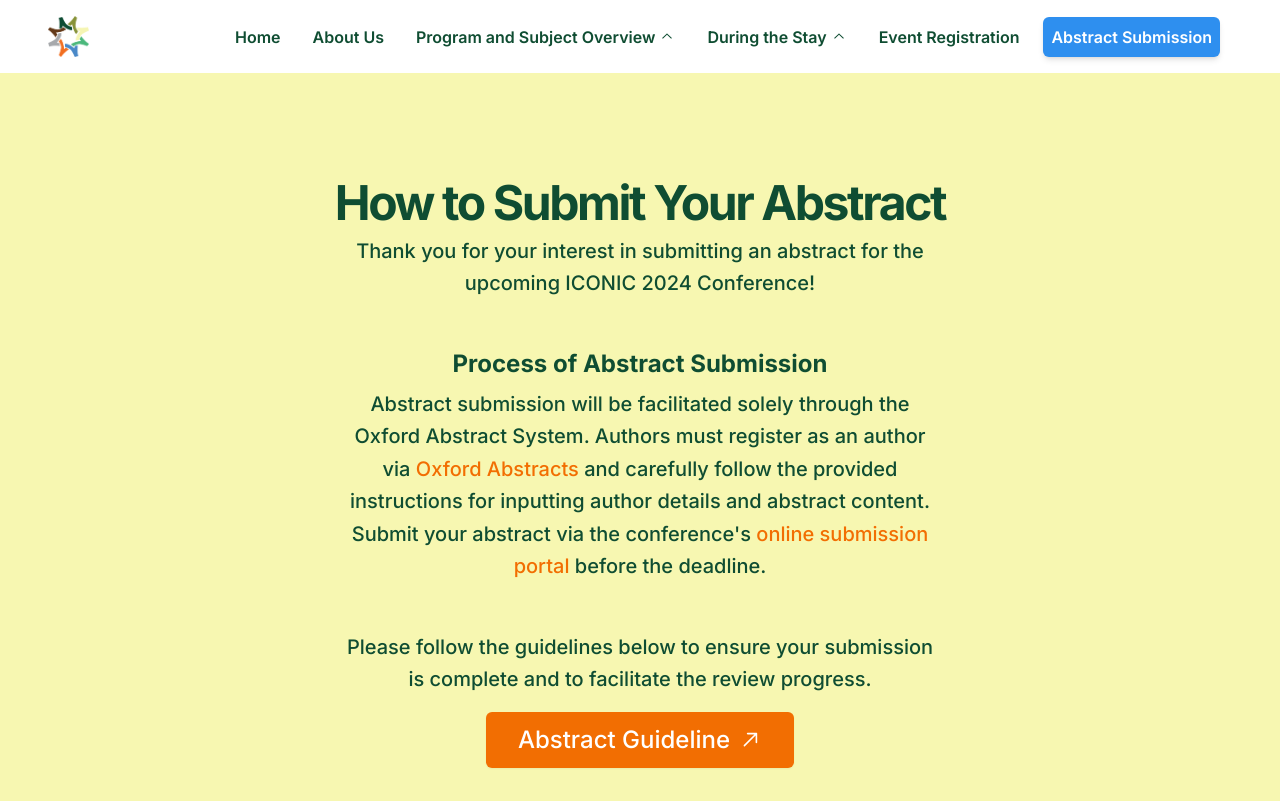
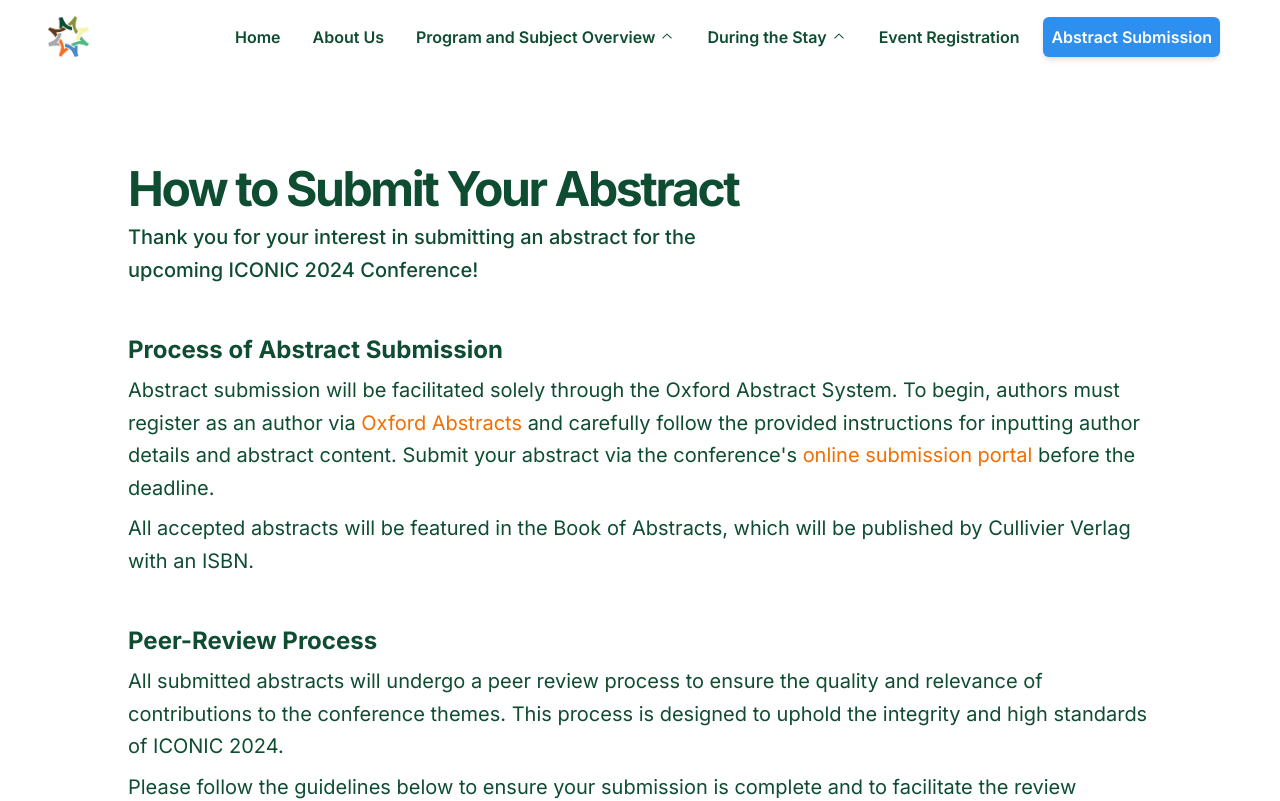
Before and after one commit to ppijerman/iconic-24, a Next.js app: page /submission in a window 1280 px wide. Shown: the top 801 px of the page. Built offline with nearby package versions, Linux system fonts and the light colour scheme; a web font is replaced by a local one.

Commit message:
updated several pages

```diff
--- a/app/during-the-stay/online-participant/page.tsx
+++ b/app/during-the-stay/online-participant/page.tsx
@@ -17,7 +17,7 @@ export default function OnlineParticipant() {
             asChild
             className="w-full bg-secondary text-white text-xl text-md md:w-auto mb-5 md:py-5 md:px-20 hover:bg-accent"
           >
-            <Link href="/register" >
+            <Link href="/event-registration" >
               Register here!
             </Link>
           </Button>
--- /dev/null
+++ b/app/event-registration/page.tsx
@@ -0,0 +1,11 @@
+import Image from "next/image";
+import dicoImage from "@/assets/dico.png";
+
+export default function Registration() {
+  return (
+    <div className="flex flex-col gap-10 min-h-screen items-center justify-center bg-white">
+      <Image src={dicoImage} alt="Dico" width={100} height={100} />
+      <h1 className="text-4xl font-bold">TO BE ANNOUNCED</h1>
+    </div>
+  );
+}
--- a/app/submission/page.tsx
+++ b/app/submission/page.tsx
@@ -3,22 +3,22 @@ import { ArrowTopRightIcon } from "@radix-ui/react-icons";
 
 export default function Page() {
   return (
-    <div className="w-full min-h-screen flex items-center justify-center space-y-6">
-      <div className="container space-y-4 text-center py-14">
-        <div className="space-y-2">
+    <main className="min-h-screen flex justify-center space-y-6 bg-white">
+      <div className="w-[80%] pb-15 pt-10 md:pt-20">
+        <div className="space-y-2 border-b-2 py-3 mb-10">
           <h1 className="text-3xl font-bold tracking-tighter sm:text-4xl md:text-5xl">
             How to Submit Your Abstract
           </h1>
-          <p className="mx-auto max-w-[600px] text-secondary md:text-xl/relaxed lg:text-base/relaxed xl:text-xl/relaxed dark:text-gray-400 font-medium">
+          <p className="max-w-[600px] text-secondary md:text-xl/relaxed lg:text-base/relaxed xl:text-xl/relaxed dark:text-gray-400 font-medium">
             Thank you for your interest in submitting an abstract for the
             upcoming ICONIC 2024 Conference!
           </p>
           <h1 className="text-2xl font-bold pt-10">
             Process of Abstract Submission
           </h1>
-          <p className="mx-auto max-w-[600px] text-secondary md:text-xl/relaxed lg:text-base/relaxed xl:text-xl/relaxed dark:text-gray-400 font-medium">
+          <p className="md:text-lg/relaxed lg:text-xl/relaxed xl:text-xl/relaxed font-normal">
             Abstract submission will be facilitated solely through the Oxford
-            Abstract System. Authors must register as an author via{" "}
+            Abstract System. To begin, authors must register as an author via{" "}
             <span className="text-accent">
               <a href="https://app.oxfordabstracts.com">Oxford Abstracts</a>
             </span>{" "}
@@ -32,7 +32,19 @@ export default function Page() {
             </span>{" "}
             before the deadline.
           </p>
-          <p className="mx-auto max-w-[600px] text-secondary md:text-xl/relaxed lg:text-base/relaxed xl:text-xl/relaxed dark:text-gray-400 font-medium pt-10">
+          <p className="text-base md:text-lg/relaxed lg:text-xl/relaxed xl:text-xl/relaxed font-normal">
+            All accepted abstracts will be featured in the Book of Abstracts,
+            which will be published by Cullivier Verlag with an ISBN.
+          </p>
+
+          <h1 className="text-2xl font-bold pt-10">Peer-Review Process</h1>
+          <p className="md:text-lg/relaxed lg:text-xl/relaxed xl:text-xl/relaxed font-normal">
+            All submitted abstracts will undergo a peer review process to ensure
+            the quality and relevance of contributions to the conference themes.
+            This process is designed to uphold the integrity and high standards
+            of ICONIC 2024.
+          </p>
+          <p className="md:text-lg/relaxed lg:text-xl/relaxed xl:text-xl/relaxed font-normal">
             Please follow the guidelines below to ensure your submission is
             complete and to facilitate the review progress.
           </p>
@@ -42,11 +54,11 @@ export default function Page() {
             className="inline-flex items-center justify-center rounded-md text-white bg-accent px-8 text-2xl font-medium shadow-sm transition-colors hover:bg-primary2 py-3"
             href="/submission/submission-guideline"
           >
-            Abstract Guideline
+            Submit Your Abstract
             <ArrowTopRightIcon className="w-6 h-6 ml-2" />
           </Link>
         </div>
       </div>
-    </div>
+    </main>
   );
 }
--- a/app/submission/submission-guideline/page.tsx
+++ b/app/submission/submission-guideline/page.tsx
@@ -40,16 +40,14 @@ export default function Page() {
   ];
 
   return (
-    <main className="flex flex-col bg-secondary text-primary items-center">
-      <div className="w-[80%] text-2xl flex flex-col items-center justify-center text-justify">
-        <div className="py-10 flex flex-col items-center justify-center w-full border-b-2">
-          <div className="flex flex-row gap-10 items-center justify-center py-10">
-            <h1 className="text-5xl md:text-6xl font-bold">
-              Abstract Submission
-            </h1>
-          </div>
+    <main className="flex flex-col bg-white text-secondary items-center">
+      <div className="w-[80%] text-xl flex flex-col items-center justify-center text-justify">
+        <div className="py-10 flex flex-col justify-center w-full border-b-2">
+          <h1 className="text-3xl my-10 md:text-5xl font-bold">
+            Abstract Submission
+          </h1>
 
-          <div className="py-10 my-10 h-fit px-5 md:px-0 md:h-[100px] flex flex-col md:flex-row items-center gap-2 md:gap-5 justify-center bg-accent2 w-full text-white rounded-md">
+          <div className="py-10 my-3 h-fit px-5 md:px-0 md:h-[100px] flex flex-col md:flex-row items-center gap-2 md:gap-5 justify-center bg-accent2 w-full text-white rounded-md">
             <Image
               src={dico}
               alt="dico logo iconic"
@@ -63,25 +61,25 @@ export default function Page() {
               below for the abstract submission.
             </h1>
           </div>
-          <div className="flex flex-col py-10 w-full border-b-2 gap-10 text-center">
-            <h1 className="text-4xl font-semibold w-full pt-14 mb-5 text-center">
+          <div className="flex flex-col py-10 w-full border-b-2 gap-3">
+            <h1 className="text-4xl font-semibold w-full pt-14 mb-5">
               Registration Guidelines
             </h1>
-            <p className="w-full">
-              Before proceeding, make sure you are already registered as an
-              author via the Oxford Portals. If not, please register as an
-              author below.
+            <p className="w-full md:text-xl text-base pb-5 font-semibold">
+              *Before proceeding, make sure you are already registered as an
+              author via the Oxford Abstract Portal. If not, please register as
+              an author below.
             </p>
             <Button
               asChild
-              className="w-full text-primary bg-accent hover:bg-primary hover:text-secondary p-5 py-10 md:py-8 md:px-12 text-2xl md:text-3xl"
+              className="w-full text-primary bg-accent hover:bg-primary hover:text-secondary p-3 py-6 md:py-8 md:px-12 text-xl md:text-2xl"
             >
               <Link href="https://app.oxfordabstracts.com/">
                 Register as an Author
               </Link>
             </Button>
           </div>
-          <h1 className="text-4xl font-semibold w-full pt-14 mb-5 text-center">
+          <h1 className="text-4xl font-semibold w-full pt-14 mb-5">
             Submission Guidelines
           </h1>
           {guidelines.map((guideline, index) => (
@@ -236,7 +234,8 @@ export default function Page() {
               variant="outline"
               disabled={!isAgreed}
               type="submit"
-              className="border-none w-fit md:w-full bg-accent hover:bg-primary hover:text-secondary py-8 px-5 text-2xl md:text-3xl"
+              className="border-none w-fit md:w-full bg-accent hover:bg-primary2
+              text-white py-8 px-5 text-2xl md:text-3xl"
             >
               Submit Abstract
             </Button>
```
